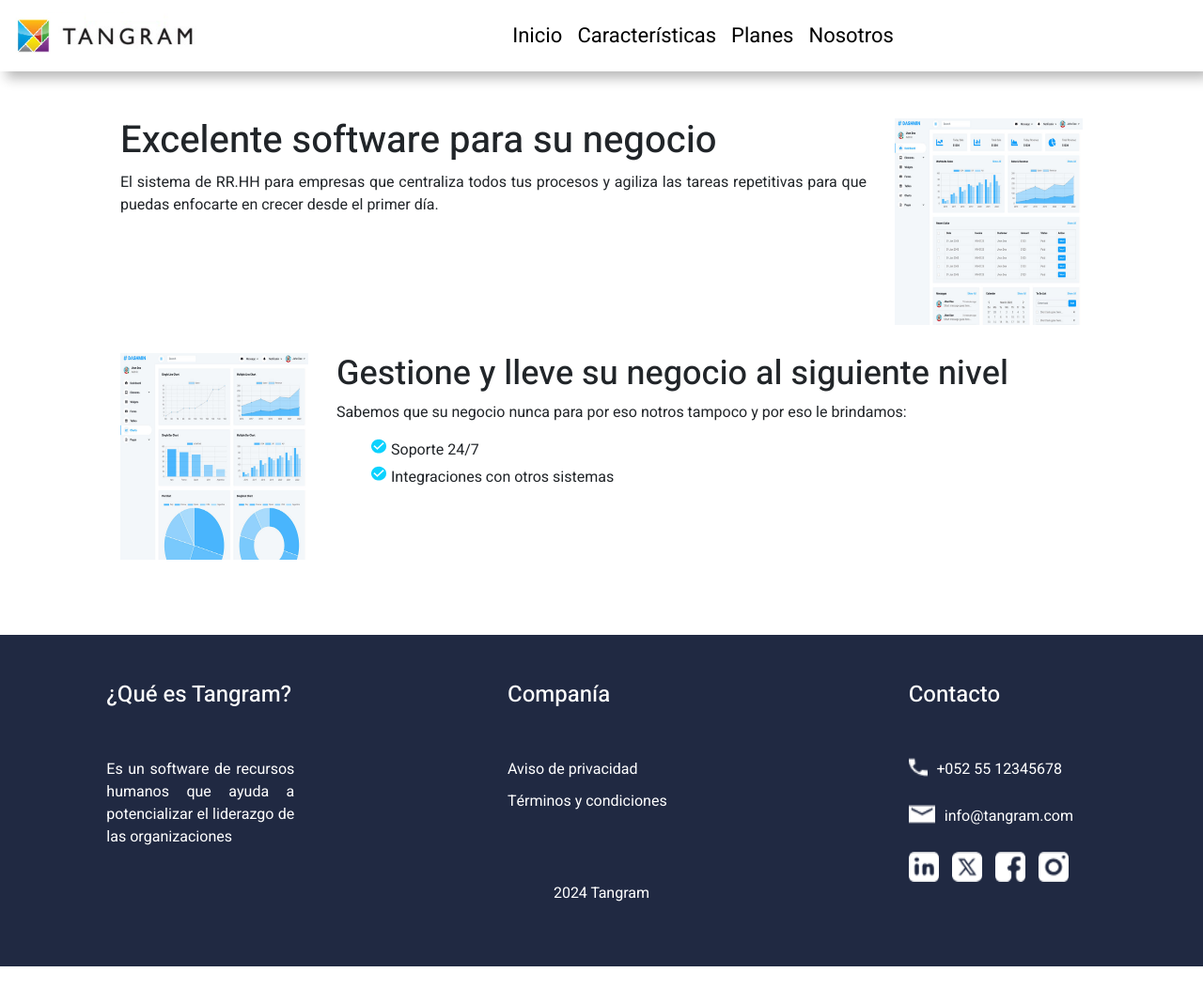
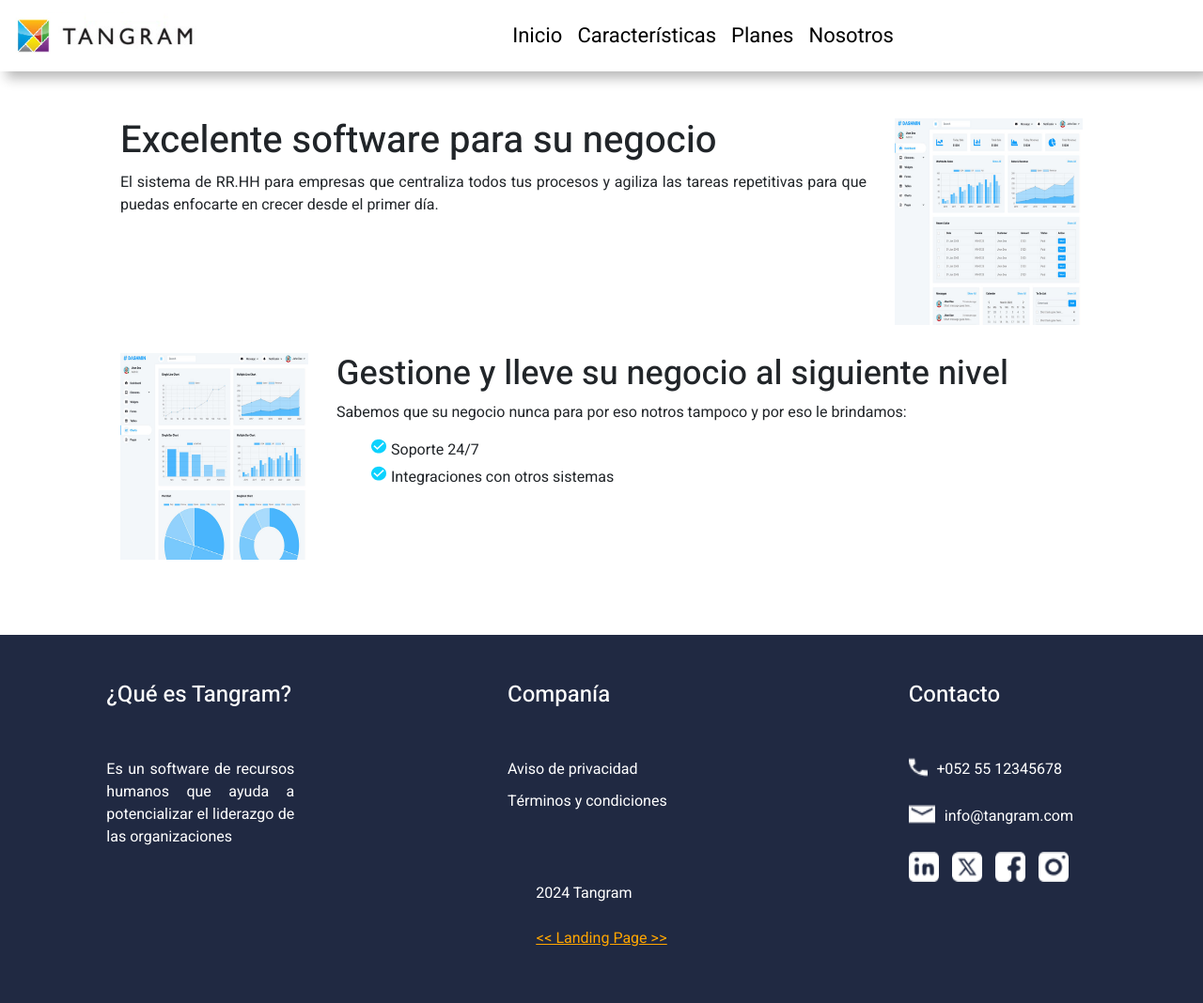
Before and after one commit to vdarturo/vdarturo-PreEntrega2Velazquez, a plain HTML site: page index.html in a window 1280 px wide. Shown: the whole page at 94% size. Before the commit the page ends 1029 px from the top, so only its background shows below. Drawn offline with nearby package versions, Linux system fonts and the light colour scheme.

Commit message:
Add initial structure to landing page

```diff
--- a/css/style.css
+++ b/css/style.css
@@ -71,6 +71,11 @@ footer section a{
 
 .icon-right-margin{
     margin-right: .625rem;
+}
+
+.landing-page-link{
+    color: orange;
+    text-decoration: orange underline;
 }
 
 /* Main */
--- a/index.html
+++ b/index.html
@@ -105,7 +105,12 @@
             </article>
         </section>
         <section>
-            <p>2024 Tangram</p>
+            <p>
+                2024 Tangram
+                <br>
+                <br>
+                <a href="./landing-page/index.html" class="landing-page-link"><< Landing Page >></a>
+            </p>
         </section>
     </footer>
     <script src="https://cdn.jsdelivr.net/npm/bootstrap@5.3.3/dist/js/bootstrap.bundle.min.js" integrity="sha384-YvpcrYf0tY3lHB60NNkmXc5s9fDVZLESaAA55NDzOxhy9GkcIdslK1eN7N6jIeHz" crossorigin="anonymous"></script>
```
Also changed, not shown: landing-page/index.html (added, +22 -0 lines).
